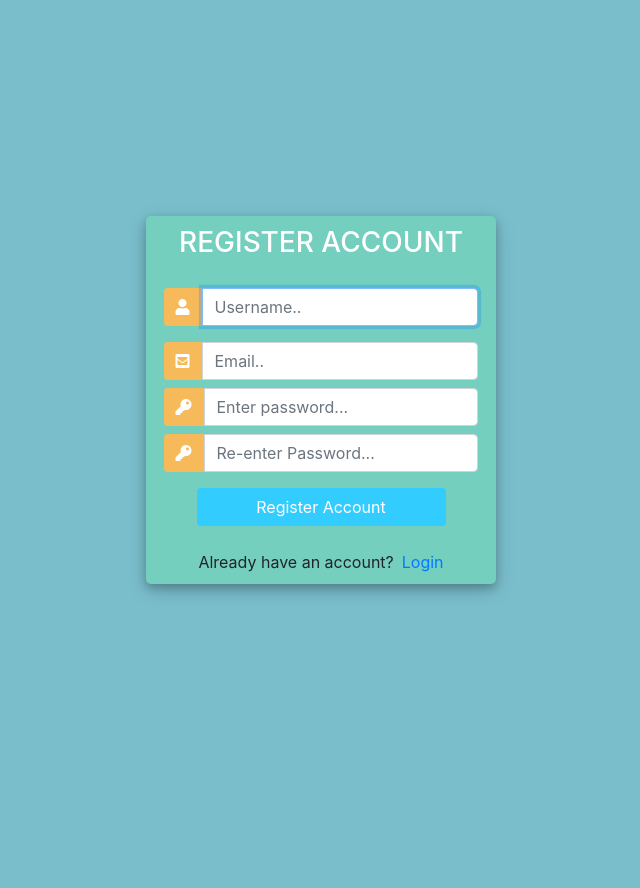
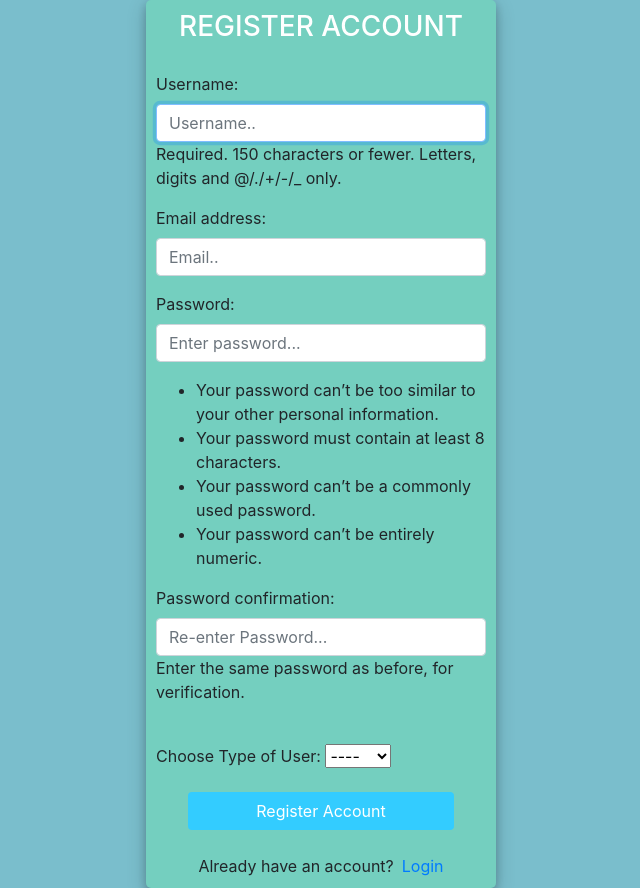
Before and after one commit to AliceLiu17/CSC322-Ebay, a Django app: page /register/ in a window 1280 px wide. Shown: the whole page, without its empty margins (319-959 px from the left). Before the commit the page ends 596 px from the top, so only its background shows below. Run offline with Django 4.2, Linux system fonts and the light colour scheme; some libraries are stand-ins or nearby versions.

Commit message:
fixed register + added user types

```diff
--- a/store/forms.py
+++ b/store/forms.py
@@ -10,10 +10,14 @@ class OrderForm(ModelForm):
         model = Order
         fields = '__all__'
 
+
 class CreateUserForm(UserCreationForm):
     class Meta:
         model = User
-        fields = ['username','email', 'password1','password2', ]
+        fields = ['username','email', 'password1','password2']
+
+
+
 
 
         # includle user_type(buyer or seller) later
--- a/store/templates/store/register.html
+++ b/store/templates/store/register.html
@@ -1,4 +1,6 @@
+
 <!DOCTYPE html>
+
 <html>
 
 <head>
@@ -77,41 +79,29 @@
 
 					<form method="POST" action="">
                         {% csrf_token %}
+						{{form.as_p}}
+						<br>
+						<form action="/action_page.php">
+							<label for="user">Choose Type of User:</label>
+							<select name="user_type" id="user_type">
+								<option value="BLANK">----</option>
+								<option value="BUYER">Buyer</option>
+								<option value="SELLER">Seller</option>
+							</select>
+
 						<div class="input-group mb-3">
 							<div class="input-group-append">
-								<span class="input-group-text"><i class="fas fa-user"></i></span>
 							</div>
-                            {{form.username}}
-						</div>
-						<div class="input-group mb-2">
-							<div class="input-group-append">
-								<span class="input-group-text"><i class="fas fa-envelope-square"></i></span>
-							</div>
-                            {{form.email}}
-						</div>
-						<div class="input-group mb-2">
-							<div class="input-group-append">
-								<span class="input-group-text"><i class="fas fa-key"></i></span>
-							</div>
-                            {{form.password1}}
-						</div>
-						<div class="input-group mb-2">
-							<div class="input-group-append">
-								<span class="input-group-text"><i class="fas fa-key"></i></span>
-							</div>
-                            {{form.password2}}
+
 						</div>
 				   		<div class="d-flex justify-content-center mt-3 login_container">
 				 			<input class="btn login_btn" type="submit" value="Register Account">
 				   		</div>
-
 					</form>
 				</div>
+                <div>
+                </div>
 
-                <div>
-
-
-                </div>
 
 				<div class="mt-4">
 					<div class="d-flex justify-content-center links">
@@ -121,6 +111,7 @@
 			</div>
 		</div>
 	</div>
+
 	<script>
 						/* Because i didnt set placeholder values in forms.py they will be set here using vanilla Javascript
 		//We start indexing at one because CSRF_token is considered and input field
@@ -141,6 +132,17 @@
 </body>
 </html>
 
+{% comment %}
+<h3> Register </h3>
+<form method = "POST" action="">
+	{% csrf_token %}
+	{{form.as_p}}
+	<input type="submit" name="create user">
+</form>
+
+{% endcomment %}
+
+
 
 
 <!--<h3>Register</h3>
--- a/store/views.py
+++ b/store/views.py
@@ -66,7 +66,6 @@ def logoutUser(request):
 
 def registerPage(request):
 	form = CreateUserForm()
-
 	if request.method == "POST":
 		form = CreateUserForm(request.POST)
 		if form.is_valid():
```
Also changed, not shown: store/models.py (+3 -5 lines), db.sqlite3.
